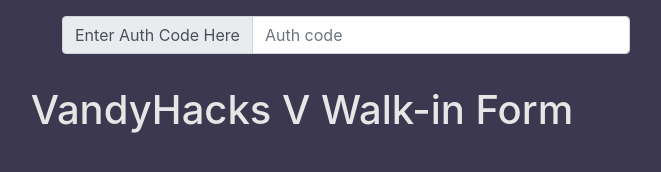
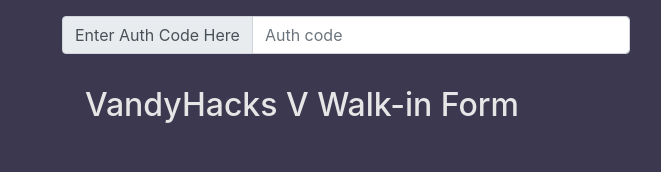
Before and after one commit to VandyHacks/VandyHacksForm, a plain HTML site: page index.html in a window 1280 px wide. Shown: the whole page, without its empty margins (338-999 px from the left). Drawn offline with nearby package versions, Linux system fonts and the light colour scheme.

Commit message:
Add form spacing

```diff
--- a/index.html
+++ b/index.html
@@ -41,8 +41,9 @@
       <input type="text" class="form-control" name="authcode" id="authcode" placeholder="Auth code" aria-label="Default" aria-describedby="inputGroup-sizing-default">
   </div>
   <nav>
-    <h1>VandyHacks V Walk-in Form</h1>
+    <h2>VandyHacks V Walk-in Form</h2>
   </nav>
+  <br>
   <div id='maindiv'>
     <div class="container center-block">
         <div class="row center-block">
@@ -72,6 +73,8 @@
                 <select class="custom-select" name="year" id="year-selector" required>
                   <option selected>Graduation Year</option>
                 </select>
+              </div>
+              <div>
                 <select class="custom-select" name="gender" id="gender-selector" required>
                   <option selected>Gender</option>
                 </select>
```
